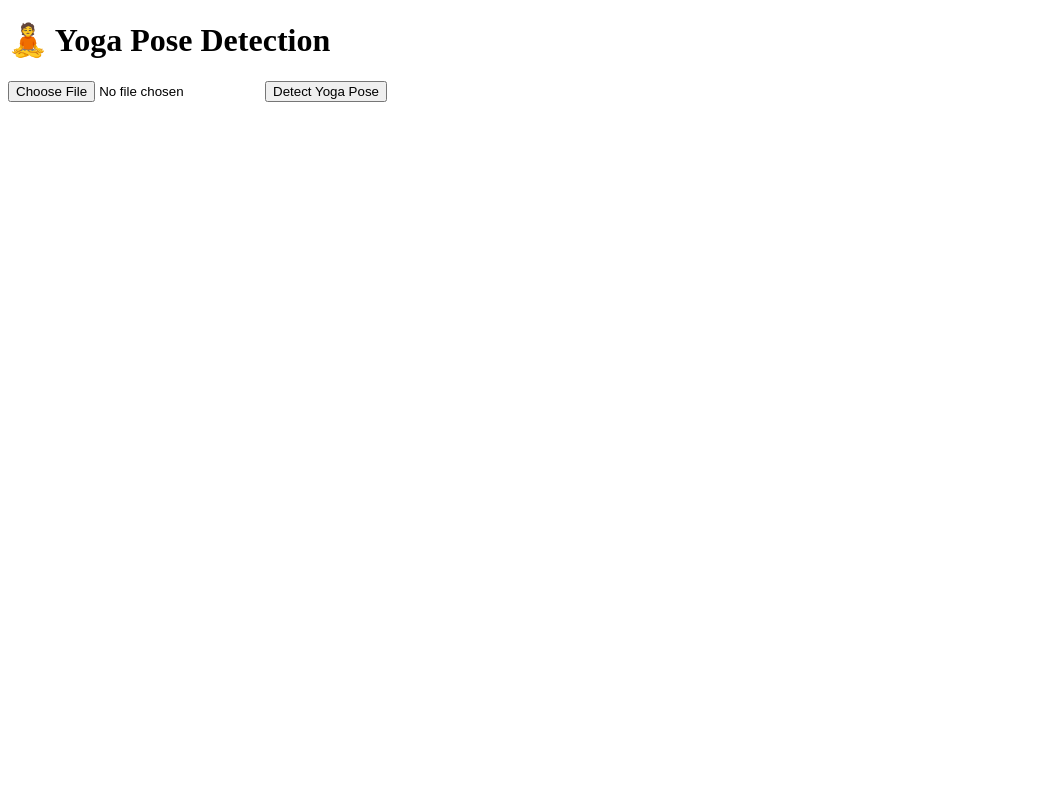
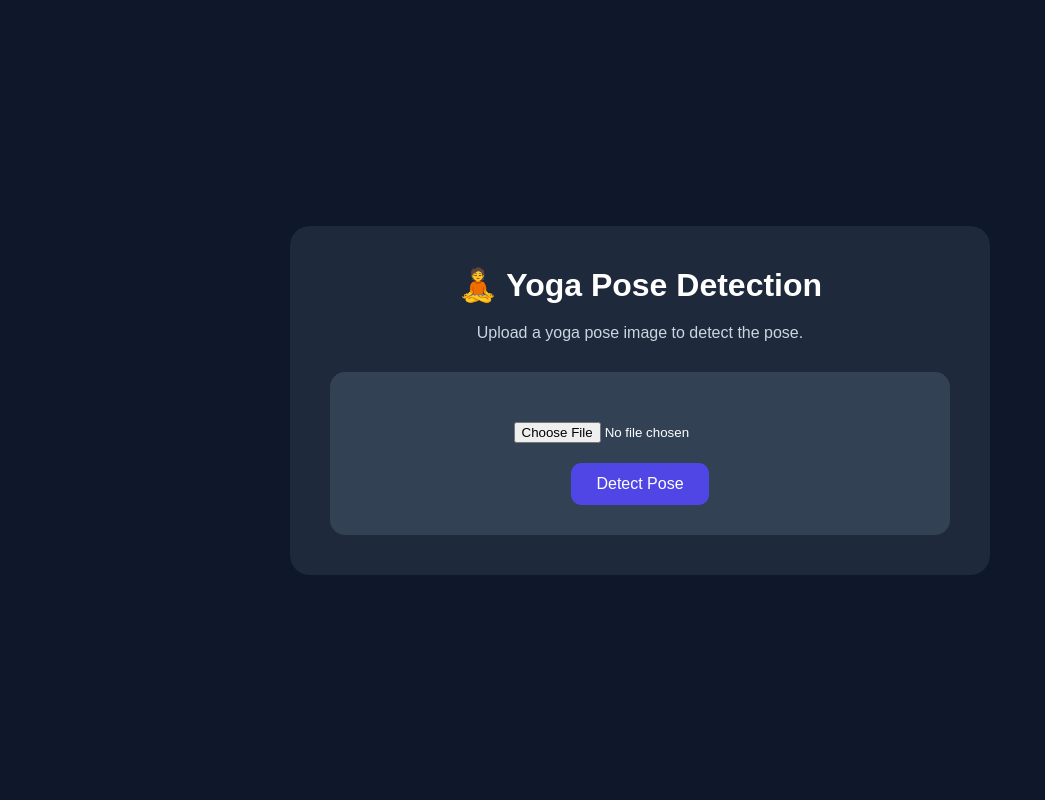
Before and after one commit to kusha27/yogapose_detection, a Flask app: page / in a window 1280 px wide. Shown: the whole page, without its empty margins (0-1045 px from the left). Run offline with Flask 3, Linux system fonts and the light colour scheme; parts of the project's set-up code (start-up, migrations or seed data) failed here and were passed over.

Commit message:
first commit

```diff
--- a/templates/index.html
+++ b/templates/index.html
@@ -1,21 +1,104 @@
 <!DOCTYPE html>
+
 <html>
 <head>
-    <title>Yoga Pose Detection AI</title>
+<title>Yoga Pose Detection</title>
+
+<style>
+
+*{
+    margin:0;
+    padding:0;
+    box-sizing:border-box;
+    font-family:Arial, sans-serif;
+}
+
+body{
+    background:#0f172a;
+    color:white;
+    min-height:100vh;
+    display:flex;
+    justify-content:center;
+    align-items:center;
+}
+
+.container{
+    width:700px;
+    background:#1e293b;
+    padding:40px;
+    border-radius:20px;
+    text-align:center;
+}
+
+h1{
+    margin-bottom:20px;
+}
+
+p{
+    color:#cbd5e1;
+    margin-bottom:30px;
+}
+
+.upload-box{
+    background:#334155;
+    padding:30px;
+    border-radius:15px;
+}
+
+input[type="file"]{
+    margin:20px;
+    color:white;
+}
+
+button{
+    background:#4f46e5;
+    color:white;
+    border:none;
+    padding:12px 25px;
+    border-radius:10px;
+    cursor:pointer;
+    font-size:16px;
+}
+
+button:hover{
+    background:#4338ca;
+}
+
+</style>
+
 </head>
+
 <body>
 
-<h1>🧘 Yoga Pose Detection </h1>
+<div class="container">
 
-<form action="/predict" method="POST" enctype="multipart/form-data">
+<h1>🧘 Yoga Pose Detection</h1>
 
-    <input type="file" name="image" required>
+<p>
+Upload a yoga pose image to detect the pose.
+</p>
 
-    <button type="submit">
-        Detect Yoga Pose
-    </button>
+<div class="upload-box">
+
+<form action="/predict"
+      method="POST"
+      enctype="multipart/form-data">
+
+<input type="file"
+    name="image"
+    required>
+
+<br>
+
+<button type="submit">
+Detect Pose
+</button>
 
 </form>
 
+</div>
+
+</div>
+
 </body>
 </html>
```
Also changed, not shown: uploads/Screenshot 2025-11-12 202757.png (deleted), uploads/Screenshot 2026-03-25 225153.png (deleted), uploads/Screenshot 2026-05-07 093702.png (deleted), uploads/Screenshot 2026-05-26 203935.png (deleted), uploads/Screenshot 2026-05-26 214620.png (deleted), uploads/Screenshot 2026-05-26 215109.png (deleted), uploads/Screenshot 2026-05-26 215243.png (deleted), uploads/Screenshot 2026-05-26 223808.png (deleted), uploads/Screenshot 2026-05-29 102532.png (deleted), uploads/Screenshot 2026-05-29 102711.png (deleted), uploads/Screenshot 2026-05-29 103035.png (deleted), uploads/Screenshot 2026-05-29 194241.png (deleted), uploads/Screenshot 2026-05-29 194308.png (deleted), uploads/Screenshot 2026-05-29 194522.png (deleted), 2 more files.
